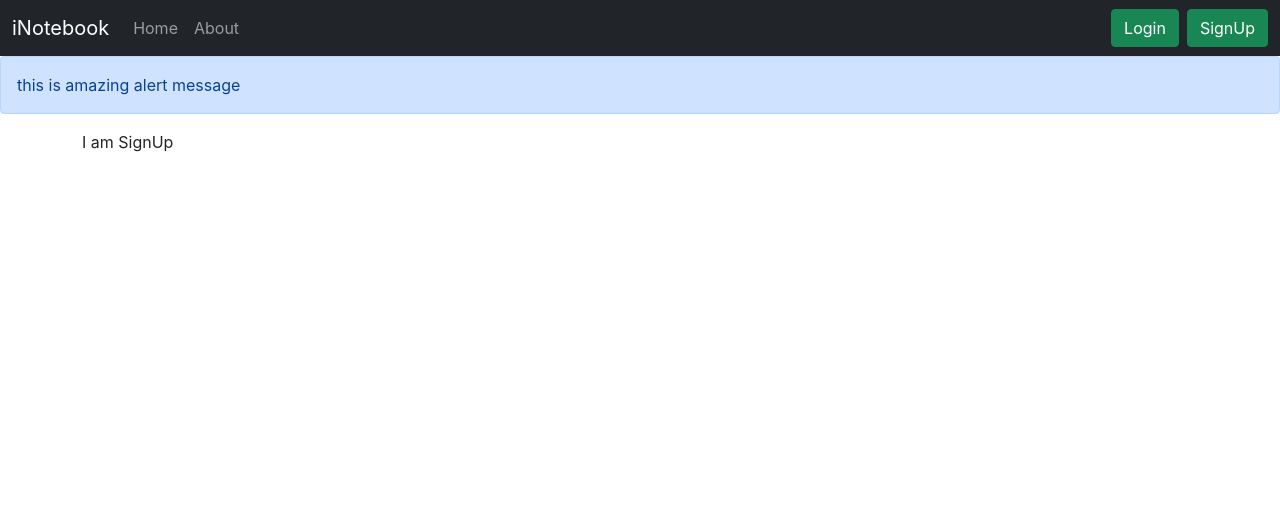
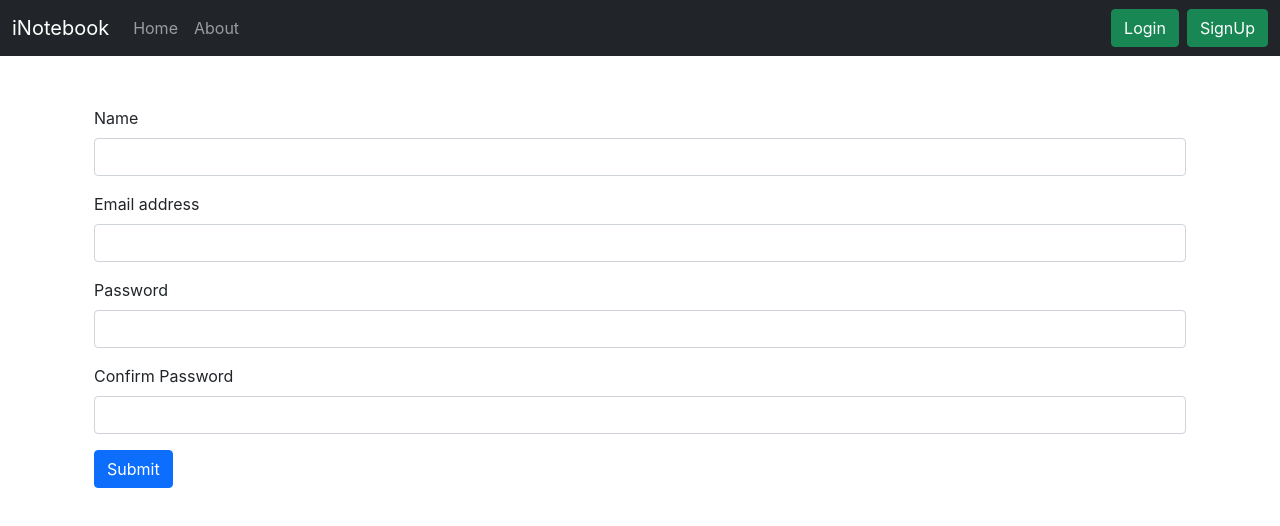
Before and after one commit to sagar-sp/iNotebookFrontEnd, a React (Create React App) app: page /signup in a window 1280 px wide. Shown: the top 526 px of the page. Built offline with nearby package versions, Linux system fonts and the light colour scheme.

Commit message:
add alert component

```diff
--- a/src/App.js
+++ b/src/App.js
@@ -7,27 +7,38 @@
 import Alert from "./components/Alert";
 import Login from "./components/Login";
 import SignUp from "./components/SignUp";
+import { useState } from "react";
 
 function App() {
+  const [alert, setAlert] = useState(null);
+  const showAlert = (message, type) => {
+    setAlert({
+      msg: message,
+      type: type,
+    });
+    setTimeout(() => {
+      setAlert(null);
+    }, 1500);
+  };
   return (
     <>
       <NotesState>
         <Router>
           <Navbar />
-          <Alert message="this is amazing alert message"/>
+          <Alert alert={alert}/>
           <div className="container">
             <Switch>
               <Route exact path="/">
-                <Home />
+                <Home showAlert={showAlert}/>
               </Route>
               <Route exact path="/about">
                 <About />
               </Route>
               <Route exact path="/login">
-                <Login />
+                <Login showAlert={showAlert}/>
               </Route>
               <Route exact path="/signup">
-                <SignUp />
+                <SignUp showAlert={showAlert}/>
               </Route>
             </Switch>
           </div>
--- a/src/components/AddNote.js
+++ b/src/components/AddNote.js
@@ -1,7 +1,7 @@
 import React, { useContext, useState } from "react";
 import noteContext from "../context/notes/noteContext";
 
-const AddNote = () => {
+const AddNote = (props) => {
   const context = useContext(noteContext);
   const { addNote } = context;
 
@@ -15,6 +15,7 @@
     e.preventDefault();
     addNote(note.title, note.description, note.tag);
     setNote({ title: "", description: "", tag: "" });
+    props.showAlert("added Successfully","success");
   };
 
   const onChange = (e) => {
--- a/src/components/Alert.js
+++ b/src/components/Alert.js
@@ -1,13 +1,20 @@
-import React from "react";
+import React from 'react'
 
-const Alert = (props) => {
-  return (
-    <div>
-      <div className="alert alert-primary" role="alert">
-        {props.message}
-      </div>
-    </div>
-  );
-};
+function Alert(props) {
+    const capitalize = (word)=>{
+      if (word==="danger"){
+        word="error";
+      }
+        const lower = word.toLowerCase();
+        return lower.charAt(0).toUpperCase() + lower.slice(1);
+    }
+    return (
+        <div style={{height: '50px'}}>
+        {props.alert && <div className={`alert alert-${props.alert.type} alert-dismissible fade show`} role="alert">
+           <strong>{capitalize(props.alert.type)}</strong>: {props.alert.msg}
+        </div>}
+        </div>
+    )
+}
 
-export default Alert;
+export default Alert
--- a/src/components/Home.js
+++ b/src/components/Home.js
@@ -1,10 +1,11 @@
 import Notes from "./Notes";
 
 
-const Home = () => {
+const Home = (props) => {
+  const {showAlert}=props
   return (
     <div>
-      <Notes/>
+      <Notes showAlert={showAlert}/>
     </div>
   );
 };
--- a/src/components/Login.js
+++ b/src/components/Login.js
@@ -1,10 +1,10 @@
 import React, { useState } from "react";
-import {useHistory} from 'react-router-dom';
+import { useHistory } from "react-router-dom";
 
 const Login = (props) => {
-  const [credentials, setCredentials] = useState({email:"",password:""});
+  const [credentials, setCredentials] = useState({ email: "", password: "" });
   let history = useHistory();
-//   const [password, setPassword] = useState("");
+  //   const [password, setPassword] = useState("");
 
   const handleSubmit = async (e) => {
     e.preventDefault();
@@ -13,16 +13,20 @@
       headers: {
         "Content-Type": "application/json",
       },
-      body: JSON.stringify({ email:credentials.email, password:credentials.password }),
+      body: JSON.stringify({
+        email: credentials.email,
+        password: credentials.password,
+      }),
     });
     const json = await response.json();
     console.log(json);
-    if(json.success){
-        //save the auth token and redirect
-        localStorage.setItem('token',json.authtoken);
-        history.push("/");
-    }else{
-        alert('Invalid Credentials')
+    //save the auth token and redirect
+    if (json.success) {
+      localStorage.setItem("token", json.authtoken);
+      history.push("/");
+      props.showAlert("Logged In Successfully", "success");
+    } else {
+      props.showAlert("invalid details", "danger");
     }
   };
 
--- a/src/components/NoteItem.js
+++ b/src/components/NoteItem.js
@@ -1,4 +1,4 @@
-import React,{useContext} from "react";
+import React, { useContext } from "react";
 import noteContext from "../context/notes/noteContext";
 
 const NoteItem = (props) => {
@@ -12,8 +12,18 @@
         <div className="card-body">
           <h5 className="card-title">{note.title}</h5>
           <p className="card-text">{note.description}</p>
-          <i className="far fa-trash-alt mx-2" onClick={()=>{deleteNote(note._id)}}></i>
-          <i className="far fa-edit mx-2" onClick={()=>{updateNote(note)}}></i>
+          <i
+            className="far fa-trash-alt mx-2"
+            onClick={() => {
+              deleteNote(note._id); props.showAlert("deleted successfully", "success");
+            }}
+          ></i>
+          <i
+            className="far fa-edit mx-2"
+            onClick={() => {
+              updateNote(note)
+            }}
+          ></i>
         </div>
       </div>
     </div>
--- a/src/components/Notes.js
+++ b/src/components/Notes.js
@@ -3,7 +3,7 @@
 import NoteItem from "./NoteItem";
 import AddNote from "./AddNote";
 
-const Notes = () => {
+const Notes = (props) => {
   const context = useContext(noteContext);
   const { notes, getNotes, editNote } = context;
   const [note, setNote] = useState({
@@ -36,11 +36,12 @@
   const handleClick = (e) => {
     editNote(note.id, note.etitle, note.edescription, note.etag);
     refclose.current.click();
+    props.showAlert("Updated Successfully", "success");
   };
 
   return (
     <>
-      <AddNote />
+      <AddNote showAlert={props.showAlert} />
 
       <button
         ref={ref}
@@ -88,7 +89,8 @@
                         name="etitle"
                         value={note.etitle}
                         onChange={onChange}
-                        minLength={5} required
+                        minLength={5}
+                        required
                       />
                     </div>
                     <div className="mb-3">
@@ -102,7 +104,8 @@
                         name="edescription"
                         value={note.edescription}
                         onChange={onChange}
-                        minLength={5} required
+                        minLength={5}
+                        required
                       />
                     </div>
                     <div className="mb-3">
@@ -132,7 +135,9 @@
                 Close
               </button>
               <button
-               disabled={note.etitle.length < 5 || note.edescription.length < 5}
+                disabled={
+                  note.etitle.length < 5 || note.edescription.length < 5
+                }
                 type="button"
                 className="btn btn-primary"
                 onClick={handleClick}
@@ -146,11 +151,16 @@
       <div className="row my-3">
         <h1>Your Note</h1>
         <div className="container mx-2">
-        {notes.length === 0 && 'No Notes to dispay'}
+          {notes.length === 0 && "No Notes to dispay"}
         </div>
         {notes.map((note) => {
           return (
-            <NoteItem key={note._id} updateNote={updateNote} note={note} />
+            <NoteItem
+              key={note._id}
+              updateNote={updateNote}
+              showAlert={props.showAlert}
+              note={note}
+            />
           );
         })}
       </div>
--- a/src/components/SignUp.js
+++ b/src/components/SignUp.js
@@ -1,11 +1,112 @@
-import React from 'react'
+import React, { useState } from "react";
+import { useHistory } from "react-router-dom";
 
-const SignUp = () => {
-    return (
-        <div>
-            I am SignUp
+const SignUp = (props) => {
+  const [credentials, setCredentials] = useState({
+    name: "",
+    email: "",
+    password: "",
+    cpassword: "",
+  });
+
+  let history = useHistory();
+
+  const handleSubmit = async (e) => {
+    e.preventDefault();
+    const { name, email, password } = credentials;
+    const response = await fetch("http://localhost:3005/api/auth/createUser", {
+      method: "POST",
+      headers: {
+        "Content-Type": "application/json",
+      },
+      body: JSON.stringify({
+        name,
+        email,
+        password,
+      }),
+    });
+
+    const json = await response.json();
+    console.log(json);
+    if (json.success) {
+      //save the auth token and redirect
+      localStorage.setItem("token", json.authtoken);
+      history.push("/");
+      props.showAlert("Account Created Successfully","success");
+    }
+    else{
+        props.showAlert("Invalid Credentials","danger");
+    }
+  };
+
+  const onChange = (e) => {
+    setCredentials({ ...credentials, [e.target.name]: e.target.value });
+  };
+
+  return (
+    <div className="container">
+      <form onSubmit={handleSubmit}>
+        <div className="mb-3">
+          <label htmlFor="exampleInputEmail1" className="form-label">
+            Name
+          </label>
+          <input
+            type="text"
+            className="form-control"
+            id="name"
+            name="name"
+            aria-describedby="emailHelp"
+            onChange={onChange}
+          />
         </div>
-    )
-}
+        <div className="mb-3">
+          <label htmlFor="exampleInputEmail1" className="form-label">
+            Email address
+          </label>
+          <input
+            type="email"
+            className="form-control"
+            id="email"
+            name="email"
+            aria-describedby="emailHelp"
+            onChange={onChange}
+          />
+        </div>
+        <div className="mb-3">
+          <label htmlFor="exampleInputPassword1" className="form-label">
+            Password
+          </label>
+          <input
+            type="password"
+            className="form-control"
+            id="password"
+            name="password"
+            onChange={onChange}
+            minLength={5}
+            required
+          />
+        </div>
+        <div className="mb-3">
+          <label htmlFor="exampleInputPassword1" className="form-label">
+            Confirm Password
+          </label>
+          <input
+            type="password"
+            className="form-control"
+            id="cpassword"
+            name="cpassword"
+            onChange={onChange}
+            minLength={5}
+            required
+          />
+        </div>
 
-export default SignUp
+        <button type="submit" className="btn btn-primary">
+          Submit
+        </button>
+      </form>
+    </div>
+  );
+};
+
+export default SignUp;
```
